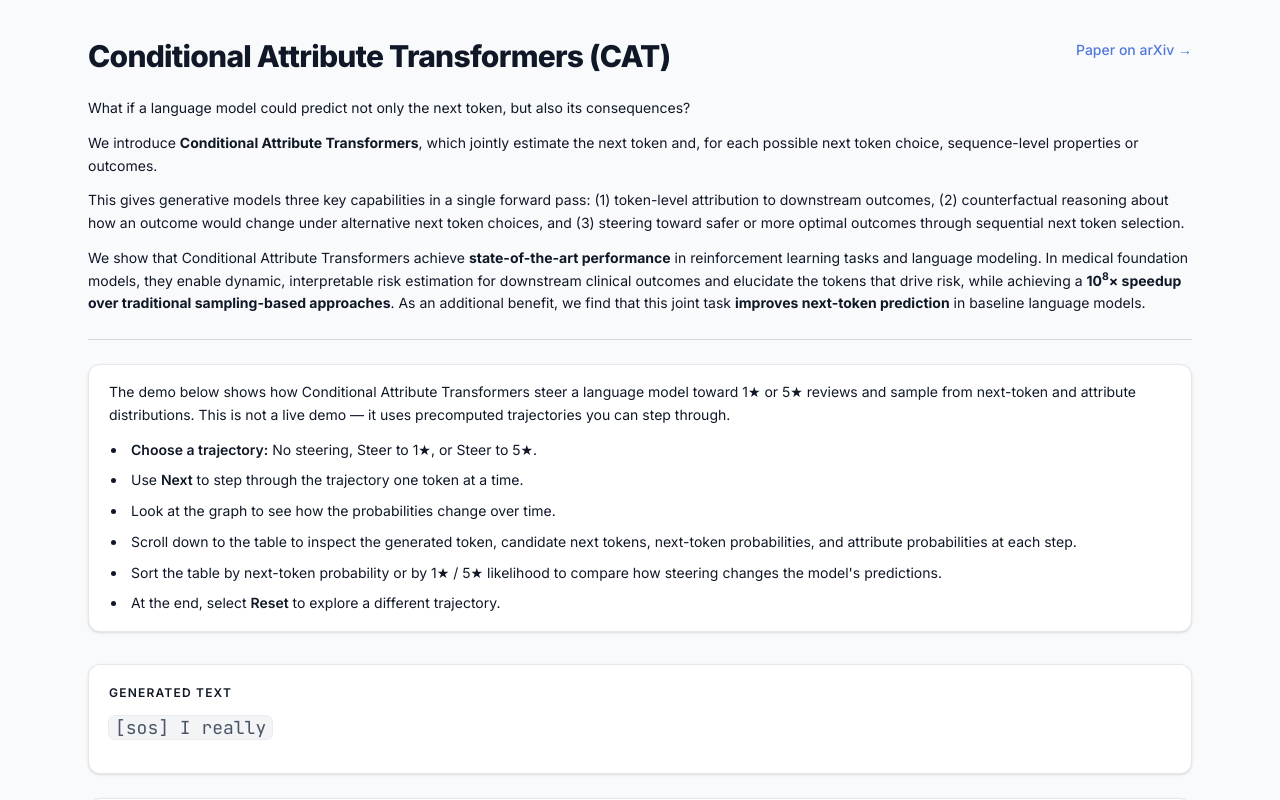
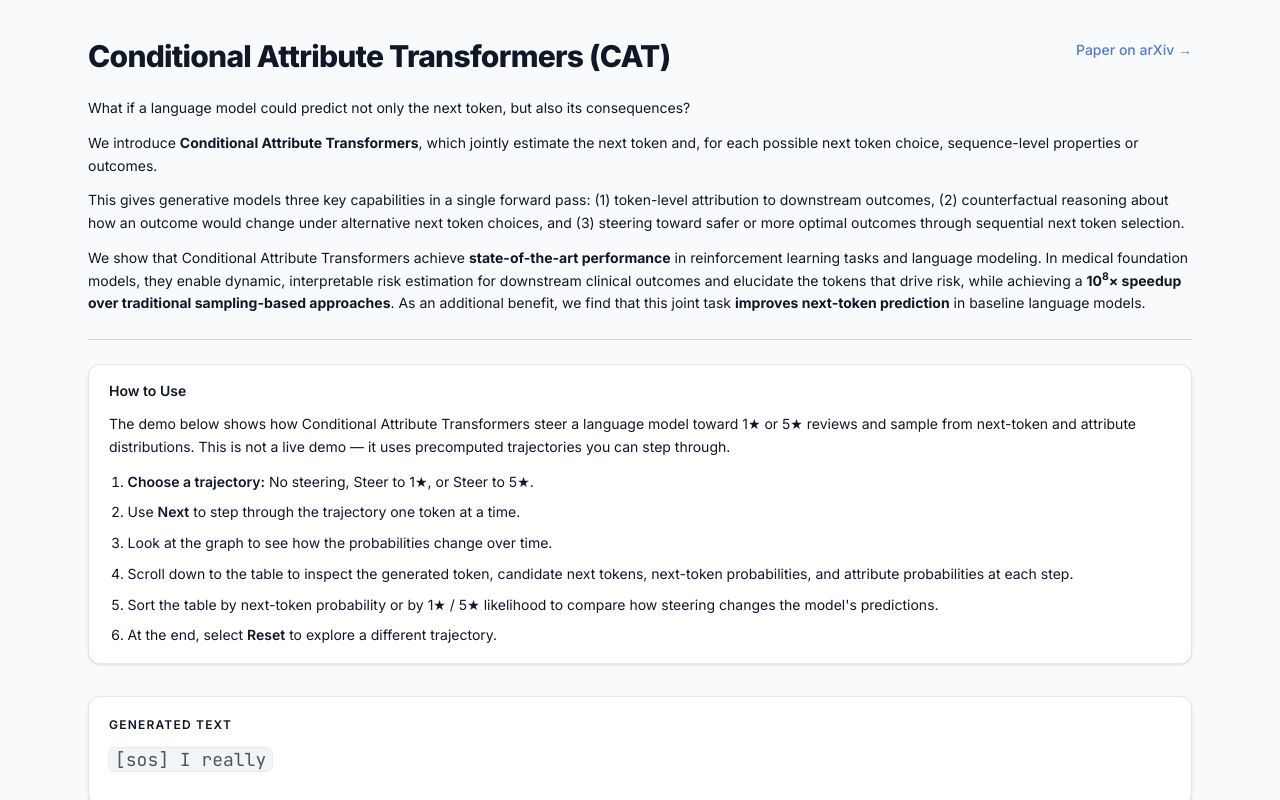
Before and after one commit to AJLozaLab/CAT-demo, a Next.js app: page / in a window 1280 px wide. Shown: the top 800 px of the page. Built offline with nearby package versions, Linux system fonts and the light colour scheme.

Commit message:
Update CATDemo.jsx

```diff
--- a/components/CATDemo.jsx
+++ b/components/CATDemo.jsx
@@ -1475,10 +1475,11 @@ export default function CATDemo() {
 
           <div className="mt-6 pt-6 border-t border-gray-300">
             <div className="bg-white border border-gray-200 rounded-xl px-5 py-4 shadow-sm text-gray-900 text-xs sm:text-sm leading-relaxed space-y-3">
+              <h2 className="text-sm font-semibold text-gray-900">How to Use</h2>
               <p>
                 The demo below shows how Conditional Attribute Transformers steer a language model toward 1★ or 5★ reviews and sample from next-token and attribute distributions. This is not a live demo — it uses precomputed trajectories you can step through.
               </p>
-              <ul className="list-disc list-inside space-y-2 pl-0.5">
+              <ol className="list-decimal list-inside space-y-2 pl-0.5">
                 <li>
                   <span className="font-semibold">Choose a trajectory:</span> No steering, Steer to 1★, or Steer to 5★.
                 </li>
@@ -1497,7 +1498,7 @@ export default function CATDemo() {
                 <li>
                   At the end, select <span className="font-semibold">Reset</span> to explore a different trajectory.
                 </li>
-              </ul>
+              </ol>
             </div>
           </div>
         </div>
```
